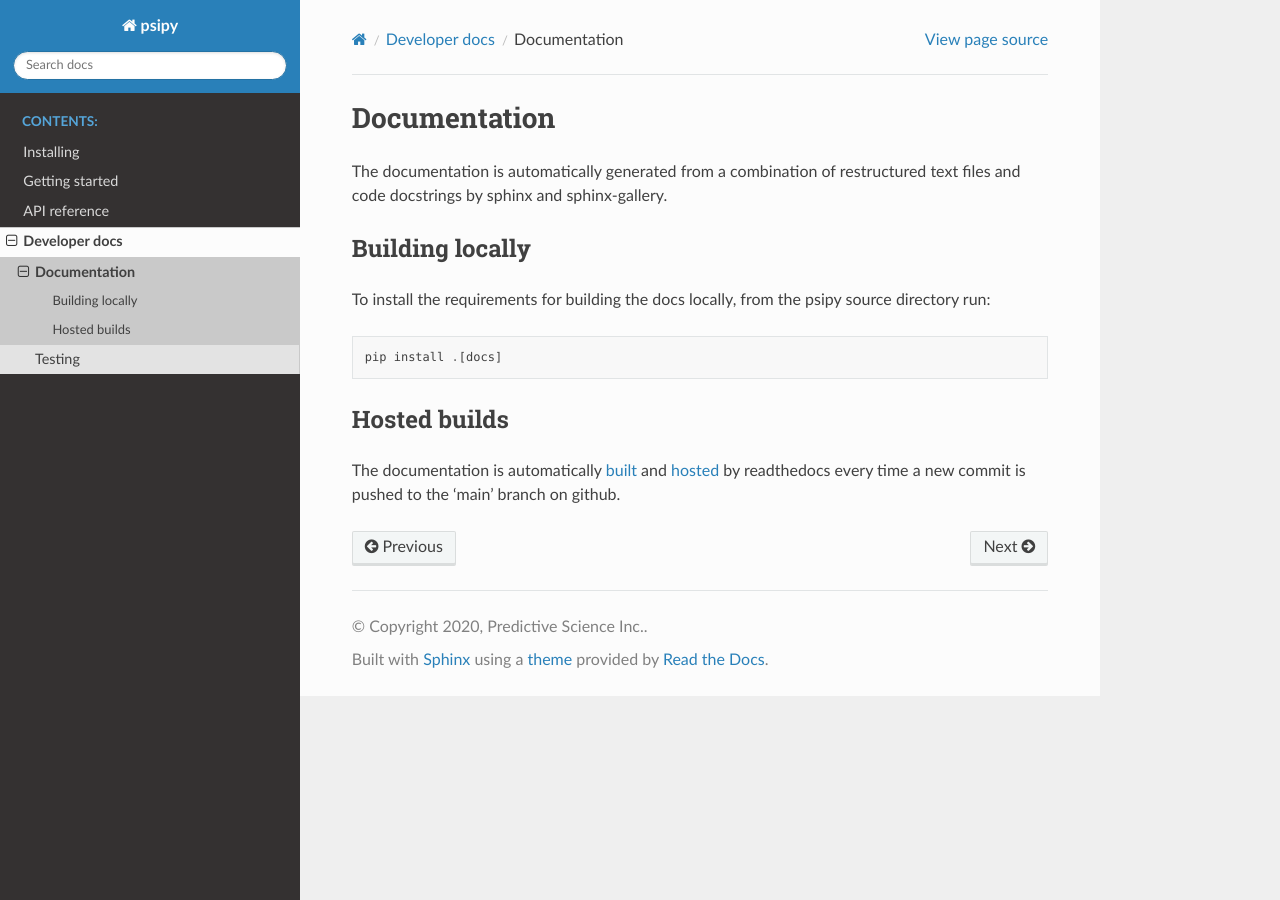
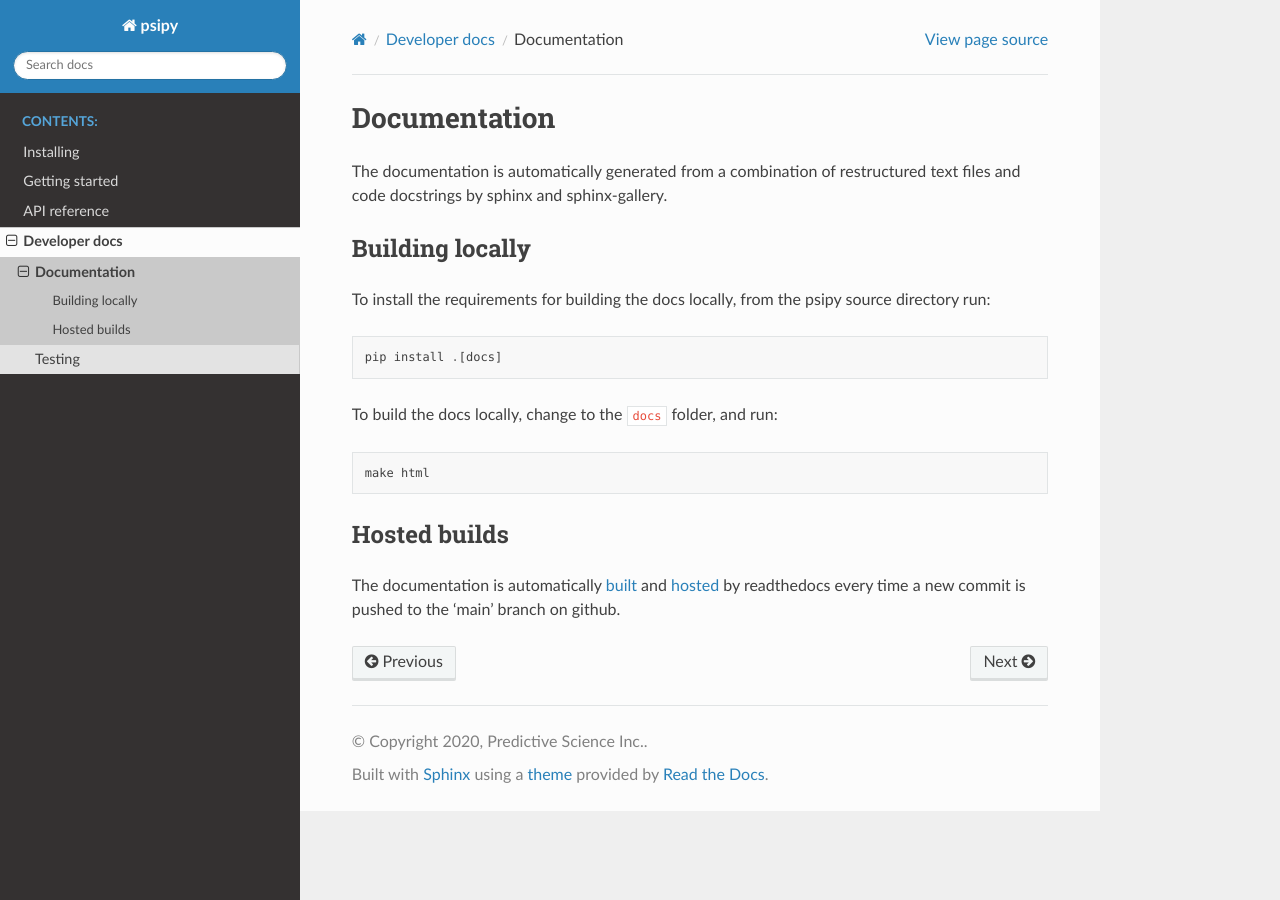
Before and after one commit to predsci/PsiPy, a Sphinx documentation site: the page built from docs/developer/documentation.rst, in a window 1280 px wide. Built offline with Sphinx 7.4.7 and the Read the Docs theme 2.0.0, drawn with Linux system fonts in a browser that asks for light colours; pages that are not in the unit, such as notebooks, are missing from menus.

Commit message:
Add doc build instructions

```diff
--- a/docs/developer/documentation.rst
+++ b/docs/developer/documentation.rst
@@ -10,6 +10,10 @@ source directory run::
 
   pip install .[docs]
 
+To build the docs locally, change to the :file:`docs` folder, and run::
+
+  make html
+
 Hosted builds
 -------------
 The documentation is automatically `built <https://readthedocs.org/projects/psipy/builds/>`__
```
